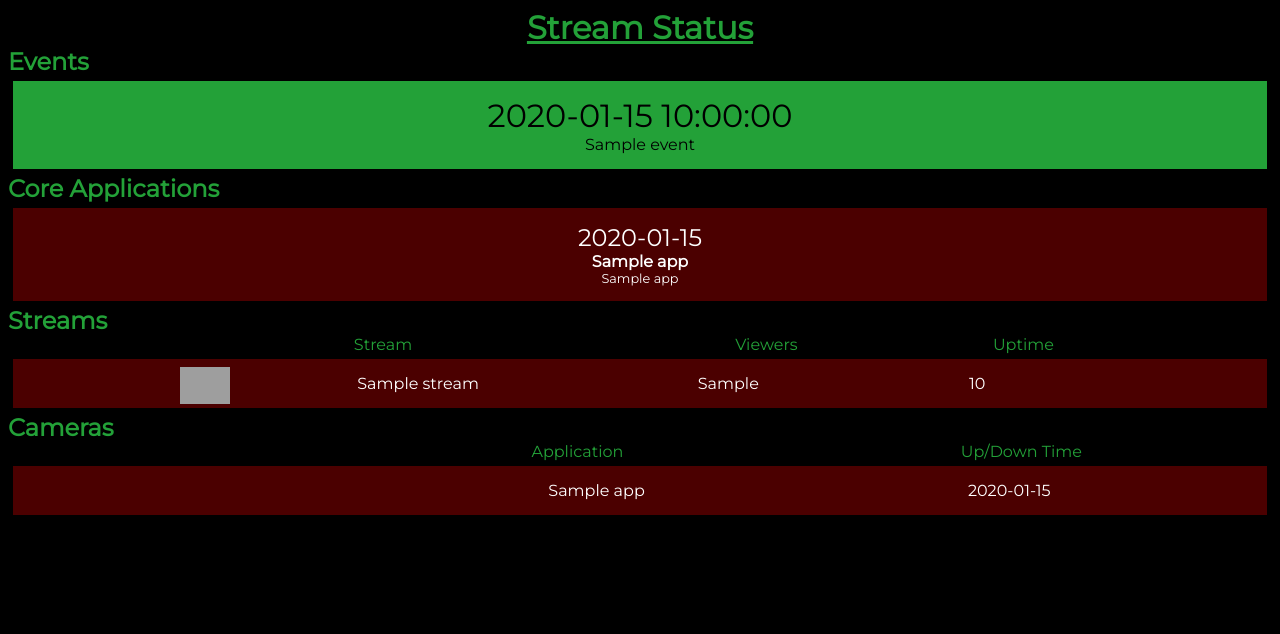
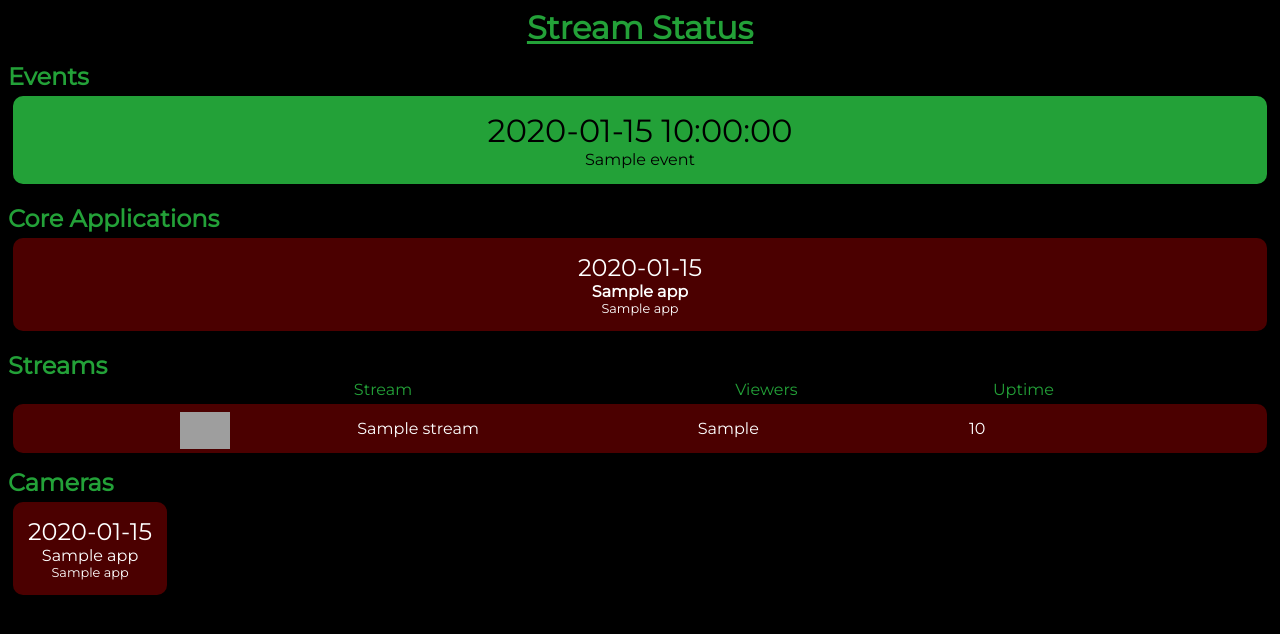
Before and after one commit to JohnBarton27/stream-status, a Flask app: template streamstatus/templates/index.html in a window 1280 px wide. Shown: the top 634 px of the page. Run offline with Flask 2, Linux system fonts and the light colour scheme; the template is opened without the code that fills it: most values are stand-ins (such as "Sample title", 1, 10 or a date in 2020); parts of the project's set-up code (start-up, migrations or seed data) failed here and were passed over; some libraries are stand-ins or nearby versions; grey boxes are pictures that could not be loaded.

Commit message:
Improve display for cameras

```diff
--- a/streamstatus/main.py
+++ b/streamstatus/main.py
@@ -44,7 +44,7 @@ ptz_2 = PTZCam('192.168.2.200', app_name='PTZ 2')
 
 # Events
 gathering = Service('Gath', hour=18, minute=30)
-traditional = Service('Trad', hour=20, minute=0)
+traditional = Service('Trad', hour=11, minute=56)
 
 # videos
 welcome_video = WelcomeVideo.get_from_file('/home/streaming/Videos/11-7-21/Mike Welcome 11-7.mp4')
--- a/streamstatus/static/css/main.css
+++ b/streamstatus/static/css/main.css
@@ -15,6 +15,7 @@ h1 {
 }
 
 h2 {
+    margin-top: 15px;
     text-align: left;
 }
 
@@ -26,11 +27,17 @@ a {
     padding: 15px;
     margin: 5px;
     text-align: center;
+    border-radius: 10px;
 }
 
 .flex-child {
     width: calc(100% * (1/3));
     flex: 1 0 33%;
+}
+
+.flex-cameras {
+    width: calc(100% * (1/4));
+    flex: 1 0 25%;
 }
 
 .timer {
--- a/streamstatus/templates/index.html
+++ b/streamstatus/templates/index.html
@@ -54,18 +54,17 @@
   {% endfor %}
 
   <h2>Cameras</h2>
-  <div style="text-align: center;">
-    <span style="width: 60%; display: inline-block;">Application</span>
-    <span>Up/Down Time</span>
-  </div>
+  <span style="display: flex; flex-wrap: wrap;">
   {% for app in cams %}
-    <a href="{{app.url}}" target="_blank">
+    <a href="{{app.url}}" class="flex-child-cameras" target="_blank">
       <div id="{{app.app_name}}" class="app-status {% if app.get_is_healthy() %} app-healthy {% else %} app-unhealthy {% endif %}" style="text-align: center;">
-        <span style="width: 60%; display: inline-block;">{{ app }}</span>
-        <span id="{{app.app_name}}-uptime">{{ app.uptime }}</span>
+        <span id="{{app.app_name}}-uptime" style="font-size: 1.5rem;">{{ app.uptime }}</span>
+        <span style="display: block;">{{ app.app_name }}</span>
+        <span style="display: block; font-size: 0.8rem;">{{ app.hostname }}</span>
       </div>
     </a>
   {% endfor %}
+  </span>
 
 <script src="https://cdnjs.cloudflare.com/ajax/libs/socket.io/4.0.1/socket.io.js" integrity="sha512-q/dWJ3kcmjBLU4Qc47E4A9kTB4m3wuTY7vkFJDTZKjTs8jhyGQnaUrxa0Ytd0ssMZhbNua9hE+E7Qv1j+DyZwA==" crossorigin="anonymous"></script>
 <script type="text/javascript" charset="utf-8">
```
